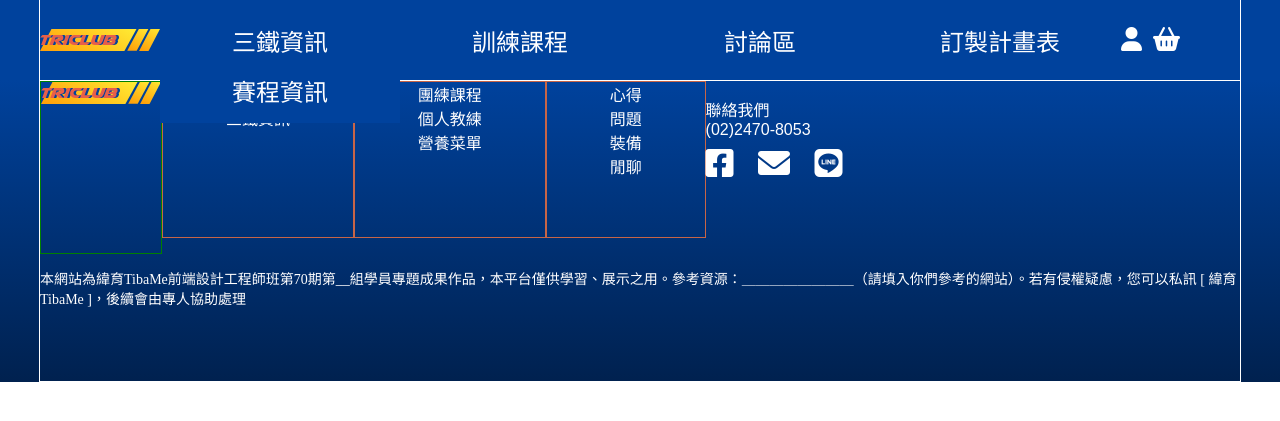
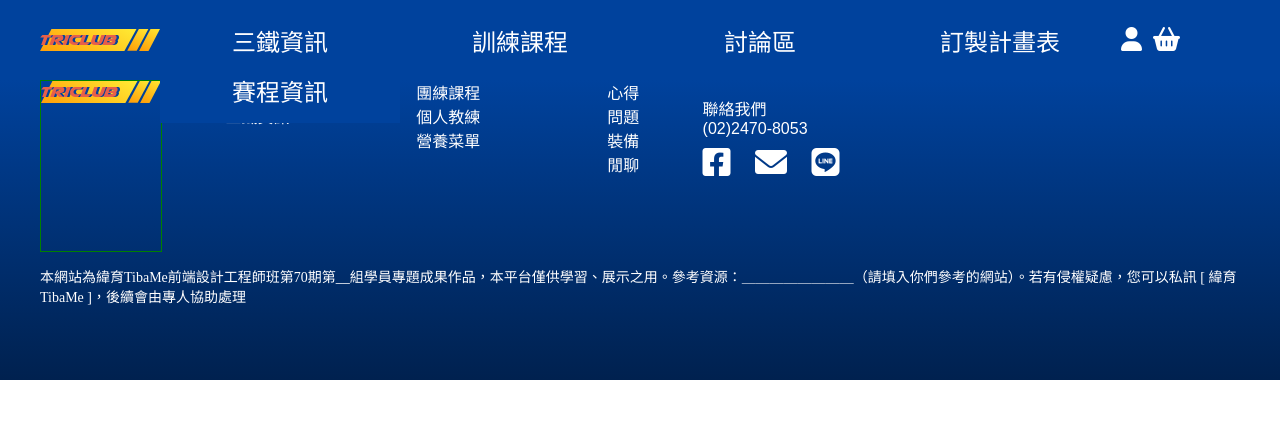
Before and after one commit to chris25831/tfd103-g3, a PHP site: page /sample.html in a window 1280 px wide. Shown: the top 421 px of the page. Run offline with PHP 8.4, Linux system fonts and the light colour scheme.

Commit message:
try ignore css2

```diff
--- a/css/style.css
+++ b/css/style.css
@@ -23,6 +23,10 @@
   font-size: 14px;
 }
 
+.smallfont {
+  font-size: 12px;
+}
+
 body {
   box-sizing: border-box;
   margin: 0;
@@ -38,7 +42,6 @@ header {
 
 header ul#header_wrapper {
   display: flex;
-  border: 1px solid white;
   justify-content: left;
   max-width: 1200px;
   width: 100%;
@@ -107,7 +110,6 @@ footer div#footer_wrapper {
   flex-wrap: wrap;
   min-height: 300px;
   justify-content: space-evenly;
-  border: 1px solid white;
   margin: 0 auto;
 }
 
@@ -131,7 +133,6 @@ div.sitemap ul {
   padding: 0;
   margin-top: 0;
   vertical-align: top;
-  border: 1px solid #c76547;
   flex: 1 0 auto;
   text-align: center;
 }
--- a/src/sass/base/_font.scss
+++ b/src/sass/base/_font.scss
@@ -7,6 +7,7 @@ $fontsizes : (
         '.title3': 24px, //header主選單
         '.article': 16px, //內文
         '.small': 14px, //小字
+        '.smallfont': 12px, //小字
 );
 
 @each $fonttype,$fontsize in $fontsizes {
```
Also changed, not shown: 1 other file.
